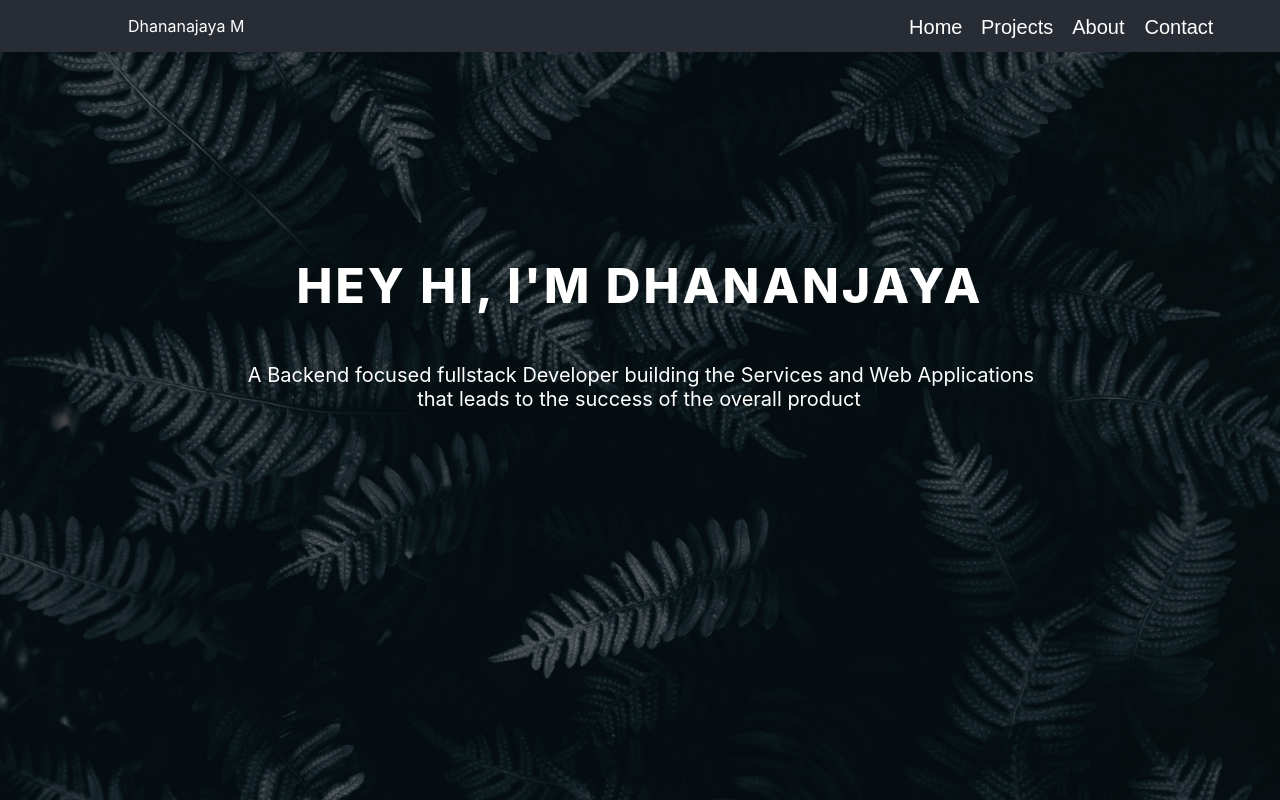
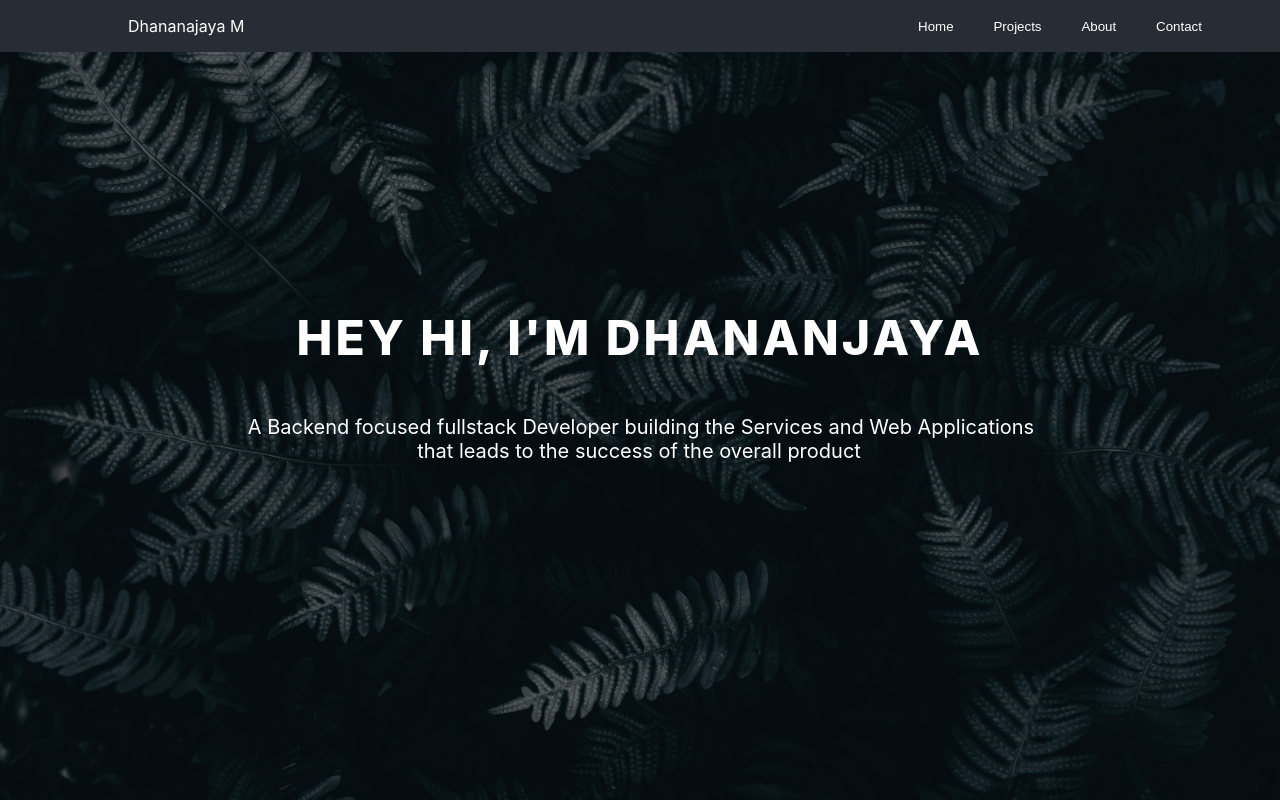
Before and after one commit to Djay-M/resume, a React (Create React App) app: page / in a window 1280 px wide. Built offline with nearby package versions, Linux system fonts and the light colour scheme.

Commit message:
code for not found page and routing

```diff
--- a/src/components/NavBar.js
+++ b/src/components/NavBar.js
@@ -1,7 +1,9 @@
 import { useEffect, useState } from "react";
+import { useNavigate } from "react-router-dom";
 import { defaultTheme, themesConfig } from "../config/constants";
 
 function NavBar(props) {
+  const navigate = useNavigate();
   let theme = props.theme ? props.theme : defaultTheme;
   const [state, setState] = useState({
     hoveredOnHomeButton: false,
@@ -12,7 +14,7 @@ function NavBar(props) {
   const textColor = themesConfig[theme].textColor;
   const style = {
     outerDiv: {
-      position: "fixed",
+      position: "sticky",
       display: "flex",
       minHeight: "5vh",
       minWidth: "100%",
@@ -53,13 +55,12 @@ function NavBar(props) {
       border: "0.1px solid transparent",
       borderRadius: "5px",
       cursor: "pointer",
-      transition: "2.9s",
-      transform: "rotateY(360deg)",
     },
   };
 
   const handleOnClick = (event) => {
-    console.log(event.target.id);
+    console.log(event.target.id, event.target.value);
+    navigate(`/${event.target.value}`);
   };
 
   return (
@@ -76,33 +77,35 @@ function NavBar(props) {
       <div className="rightDiv" style={style.rightDiv}>
         <button
           id="homeButton"
+          value="home"
           style={{
             ...style.rightDivButtons,
             transform: `${
-              state.hoveredOnHomeButton ? "scale(1,1)" : "scale(1.5,1.5)"
+              state.hoveredOnHomeButton ? "scale(1.5,1.5)" : "scale(1,1)"
             }`,
             transition: `${state.hoveredOnHomeButton ? "0.5s" : "0.5s"}`,
           }}
-          onMouseOut={() => setState({ ...state, hoveredOnHomeButton: true })}
-          onMouseOver={() => setState({ ...state, hoveredOnHomeButton: false })}
+          onMouseOut={() => setState({ ...state, hoveredOnHomeButton: false })}
+          onMouseOver={() => setState({ ...state, hoveredOnHomeButton: true })}
           onClick={(event) => handleOnClick(event)}
         >
           Home
         </button>
         <button
           id="projectsButton"
+          value="projects"
           style={{
             ...style.rightDivButtons,
             transform: `${
-              state.hoveredOnProjectsButton ? "scale(1,1)" : "scale(1.5,1.5)"
+              state.hoveredOnProjectsButton ? "scale(1.5,1.5)" : "scale(1,1)"
             }`,
             transition: `${state.hoveredOnProjectsButton ? "0.5s" : "0.5s"}`,
           }}
           onMouseOut={() =>
-            setState({ ...state, hoveredOnProjectsButton: true })
+            setState({ ...state, hoveredOnProjectsButton: false })
           }
           onMouseOver={() =>
-            setState({ ...state, hoveredOnProjectsButton: false })
+            setState({ ...state, hoveredOnProjectsButton: true })
           }
           onClick={(event) => handleOnClick(event)}
         >
@@ -110,35 +113,35 @@ function NavBar(props) {
         </button>
         <button
           id="aboutButton"
+          value="about"
           style={{
             ...style.rightDivButtons,
             transform: `${
-              state.hoveredOnAboutButton ? "scale(1,1)" : "scale(1.5,1.5)"
+              state.hoveredOnAboutButton ? "scale(1.5,1.5)" : "scale(1,1)"
             }`,
             transition: `${state.hoveredOnAboutButton ? "0.5s" : "0.5s"}`,
           }}
-          onMouseOut={() => setState({ ...state, hoveredOnAboutButton: true })}
-          onMouseOver={() =>
-            setState({ ...state, hoveredOnAboutButton: false })
-          }
+          onMouseOut={() => setState({ ...state, hoveredOnAboutButton: false })}
+          onMouseOver={() => setState({ ...state, hoveredOnAboutButton: true })}
           onClick={(event) => handleOnClick(event)}
         >
           About
         </button>
         <button
           id="contactButton"
+          value="contact"
           style={{
             ...style.rightDivButtons,
             transform: `${
-              state.hoveredOnContactButton ? "scale(1,1)" : "scale(1.5,1.5)"
+              state.hoveredOnContactButton ? "scale(1.5,1.5)" : "scale(1,1)"
             }`,
             transition: `${state.hoveredOnContactButton ? "0.5s" : "0.5s"}`,
           }}
           onMouseOut={() =>
-            setState({ ...state, hoveredOnContactButton: true })
+            setState({ ...state, hoveredOnContactButton: false })
           }
           onMouseOver={() =>
-            setState({ ...state, hoveredOnContactButton: false })
+            setState({ ...state, hoveredOnContactButton: true })
           }
           onClick={(event) => handleOnClick(event)}
         >
--- a/src/config/constants.js
+++ b/src/config/constants.js
@@ -11,7 +11,7 @@ export const themesConfig = {
   },
   light: {
     backgroundImage: lightBackGround,
-    backgroundColor: `#282c34`,
+    backgroundColor: `white`,
     textColor: "black",
   },
 };
--- a/src/index.js
+++ b/src/index.js
@@ -5,6 +5,7 @@ import ReactDOM from "react-dom/client";
 import "./index.css";
 import reportWebVitals from "./reportWebVitals";
 import Home from "./pages/Home";
+import NotFound from "./pages/NotFound";
 
 const root = ReactDOM.createRoot(document.getElementById("root"));
 root.render(
@@ -13,6 +14,9 @@ root.render(
       <BrowserRouter>
         <Routes>
           <Route path="/home" element={<Home />} />
+          <Route path="/projects" element={<NotFound />} />
+          <Route path="/about" element={<NotFound />} />
+          <Route path="/contact" element={<NotFound />} />
           <Route path="*" element={<Home />} />
         </Routes>
       </BrowserRouter>
--- /dev/null
+++ b/src/pages/NotFound.js
@@ -0,0 +1,50 @@
+import { useCookies } from "react-cookie";
+import NavBar from "../components/NavBar";
+const _ = require("lodash");
+const { themesConfig, defaultTheme } = require("../config/constants");
+
+function NotFound() {
+  let theme = defaultTheme;
+  const [cookies, setCookie] = useCookies([theme]);
+  if (cookies.theme && _.includes(Object.keys(themesConfig), cookies.theme)) {
+    theme = cookies.theme;
+  }
+
+  const { backGroundNotFound, backgroundColor, textColor } =
+    themesConfig[theme];
+
+  const style = {
+    outerDiv: {
+      position: "fixed",
+      display: "flex",
+      flexDirection: "column",
+    },
+    homeDiv: {
+      backgroundColor: backgroundColor,
+      minHeight: "100vh",
+      minWidth: "100vw",
+      backgroundPosition: "center",
+      backgroundRepeat: "no-repeat",
+      backgroundSize: "cover",
+    },
+    paragraphDiv: {
+      fontSize: "5rem",
+      textAlign: "center",
+      marginTop: "20%",
+      color: textColor,
+    },
+  };
+
+  return (
+    <div className="outerDiv" style={style.outerDiv}>
+      <NavBar theme={theme} />
+      <div style={style.homeDiv}>
+        <div style={style.paragraphDiv}>
+          <p style={style.paragraphTitleDiv}>404 Page Not Found</p>
+        </div>
+      </div>
+    </div>
+  );
+}
+
+export default NotFound;
```
